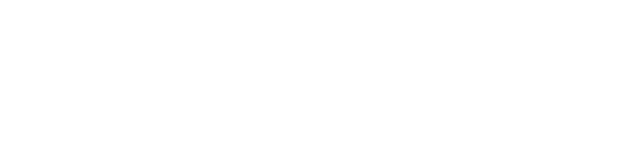
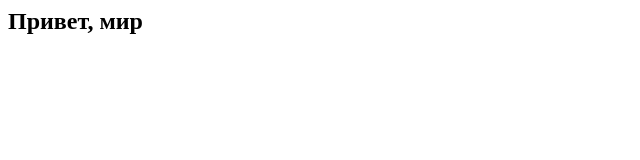
Before and after one commit to lexstronger/first-project, a plain HTML site: page index.html in a window 1280 px wide. Shown: the whole page, without its empty margins (0-640 px from the left). Drawn offline with Linux system fonts and the light colour scheme.

Commit message:
Добавил простую разметку

```diff
--- a/index.html
+++ b/index.html
@@ -6,6 +6,8 @@
     <title>Document</title>
 </head>
 <body>
-
+    <section>
+        <h1>Привет, мир</h1>
+    </section>
 </body>
 </html>
```
